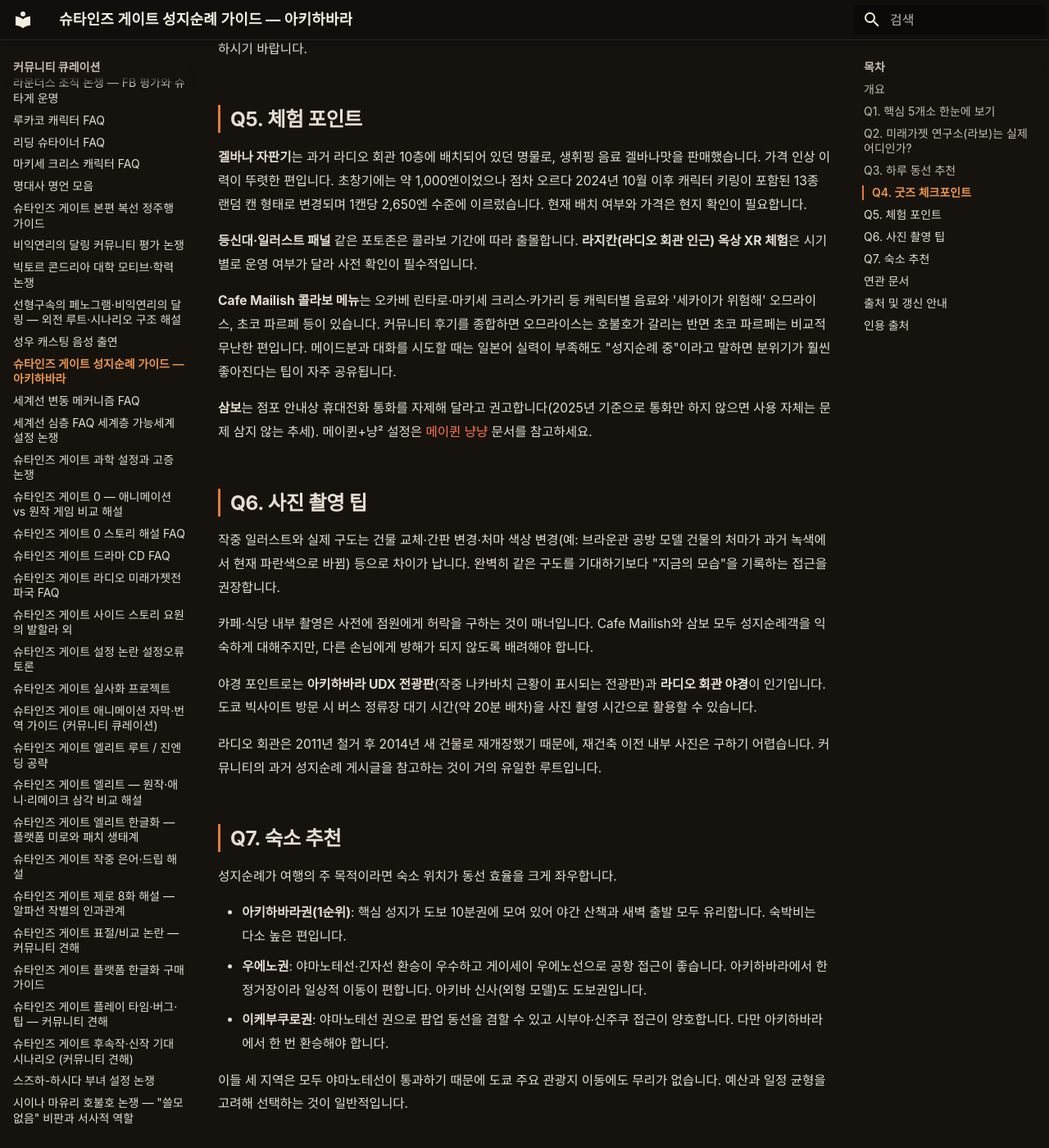
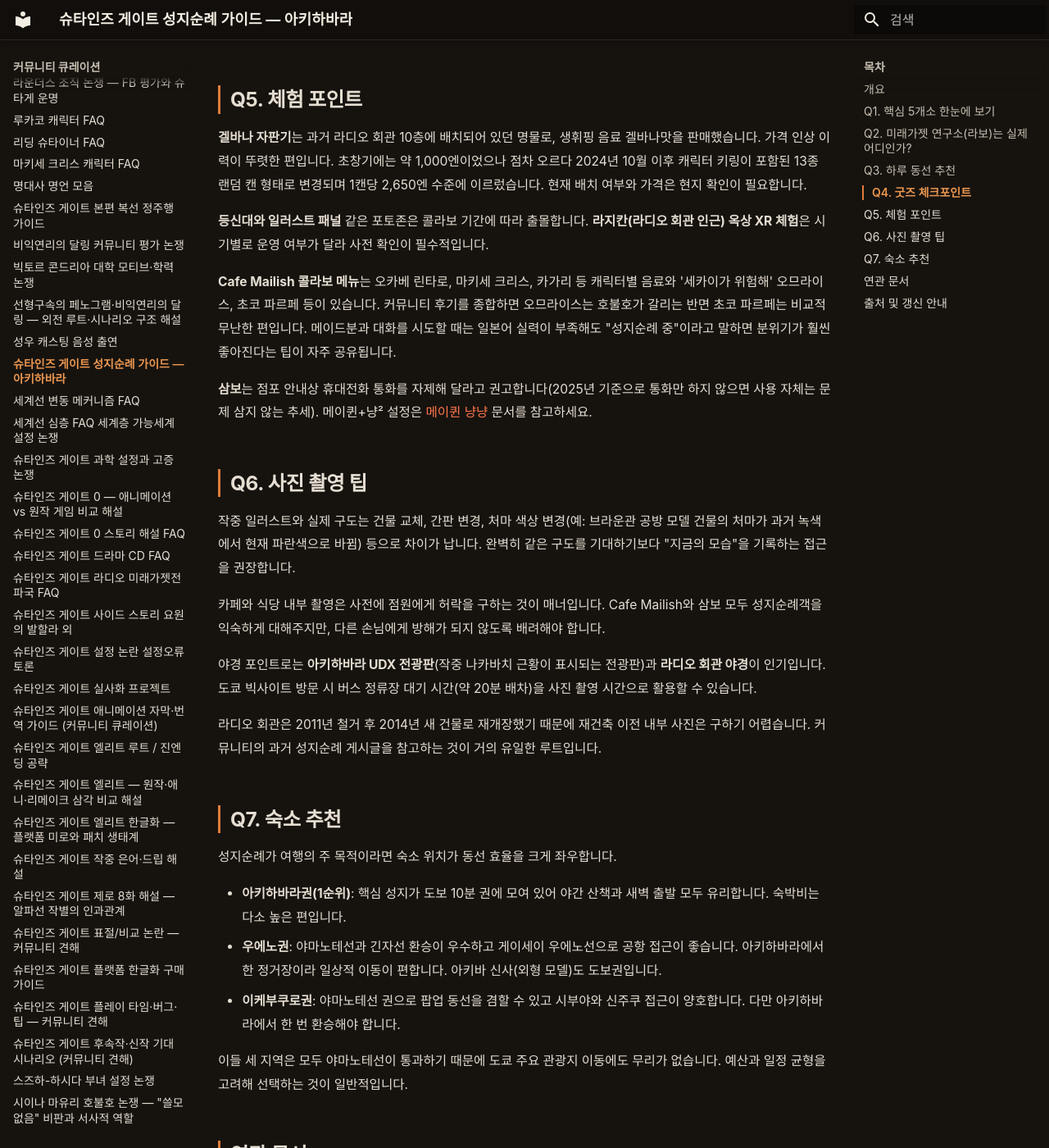
Before and after one commit to sgwiki/sgwiki.github.io, an MkDocs documentation site: the page built from wiki/커뮤니티-큐레이션/성지순례-가이드-아키하바라.md, in a window 1280 px wide and 1400 px high, scrolled down 2888 px. Shown: the whole window at 82% size. Built offline with MkDocs 1.6.1 and Material for MkDocs 9.7.7, drawn with Linux system fonts in a browser that asks for light colours; some web fonts are replaced; some of the changed text lies outside the part shown.

Commit message:
chore(wiki): 성지순례-가이드-아키하바라 정비 — frontmatter last_verified 추가·빈 '## 인용 출처' 고아 헤더 제거·문체 교정(중점(·)→쉼표 산문 통일·과도 격식체 '확인하시기 바랍니다'→'확인하세요'·불필요 쉼표·중복 표현 제거·wiki-link 용어 정리)
Co-Authored-By: Claude Opus 4.6 <noreply@anthropic.com>

```diff
--- a/wiki/커뮤니티-큐레이션/성지순례-가이드-아키하바라.md
+++ b/wiki/커뮤니티-큐레이션/성지순례-가이드-아키하바라.md
@@ -5,19 +5,20 @@ type: faq
 genre: faq
 evidence_grade: corroborated
 created: 2026-06-30
+last_verified: 2026-07-01
 spoiler: none
 ---
 
 !!! warning "스포일러 안내"
-    이 가이드는 본문에서 결말을 직접 다루지 않지만, wiki-link로 연결된 설정 문서 일부가 엔드게임 스포일러를 포함합니다. 링크 클릭 시 주의하세요.
+    이 가이드는 본문에서 결말을 직접 다루지 않지만, 연결된 설정 문서 일부가 엔드게임 스포일러를 포함합니다. 링크 클릭 시 주의하세요.
 
 # 슈타인즈 게이트 성지순례 가이드 — 아키하바라
 
 ## 개요
 
-슈타인즈 게이트 팬 커뮤니티에서 가장 인기 있는 주제 중 하나가 바로 "성지순례"입니다. 특히 도쿄 아키하바라는 작품의 주무대이자 실제 점포·건물이 다수 등장하는 곳이라, 팬 여행객들 사이에서 동선·굿즈 정보·사진 촬영 팁 등이 반복적으로 오가고 있습니다. 이 가이드는 그런 커뮤니티의 실전 질문을 모아, 아키하바라를 중심으로 한 작중 무대 장소들을 팬 여행 관점에서 정리합니다.
+슈타인즈 게이트 팬 커뮤니티에서 가장 인기 있는 주제 중 하나가 "성지순례"입니다. 도쿄 아키하바라는 작품의 주무대이자 실제 점포와 건물이 다수 등장하는 곳이라, 팬 여행객 사이에서 동선, 굿즈 정보, 사진 촬영 팁 등이 반복적으로 오갑니다. 이 가이드는 커뮤니티의 실전 질문을 모아, 아키하바라를 중심으로 한 작중 무대 장소들을 팬 여행 관점에서 정리합니다.
 
-이 문서는 "어디를, 어떻게, 언제 가느냐"라는 FAQ에 답하는 것이 목적입니다. 각 장소의 설정·세계선적 의미 같은 상세 해설은 설정 중심 문서에 위임합니다. 점포 운영시간·휴무·재고는 변동성이 높으므로, 방문 전 공식 사이트나 구글 지도로 반드시 재확인하세요.
+이 문서는 "어디를, 어떻게, 언제 가느냐"라는 FAQ에 답하는 것이 목적입니다. 각 장소의 설정과 세계선적 의미 같은 상세 해설은 설정 중심 문서에 위임합니다. 점포 운영시간, 휴무, 재고는 변동성이 높으므로 방문 전에 공식 사이트나 구글 지도로 반드시 재확인하세요.
 
 ## Q1. 핵심 5개소 한눈에 보기
 
@@ -46,57 +47,57 @@ spoiler: none
 커뮤니티에서 가장 많이 추천되는 1일 동선은 다음과 같습니다.
 
 1. **아키하바라역 전기상가 입구**에서 출발
-2. **주오도리**를 따라 북상 → **라디오 회관**(1·3·4·8층 굿즈 존)
+2. **주오도리**를 따라 북상 → **라디오 회관**(1, 3, 4, 8층 굿즈 존)
 3. **아키하바라 UDX** 계단(올라가는 계단이 인기 포토존)
-4. 주오도리를 스에히로초까지 가서 골목으로 꺾어 **코히야마 빌딩**(라보·브라운관 공방 외관)
+4. 주오도리를 스에히로초까지 가서 골목으로 꺾어 **코히야마 빌딩**(라보, 브라운관 공방 외관)
 5. 인근 **Cafe Mailish**(메이퀸+냥² 모델)
 6. 같은 골목의 **삼보**에서 점심
 7. **만세이바시 다리**를 건너 **야나기모리 신사**(야나바야시 신사 모델)로 이동 — 석양 시간대가 특히 추천됩니다.
 
 이 동선은 작중 인물들의 이동 흐름과도 겹쳐 "같은 길을 걷는" 경험을 주기 때문에 인기가 높습니다.
 
-도쿄 빅사이트(코미케·동인지 즉매회 장면)와 이케부쿠로 PARCO 팝업 스토어는 별도 반나절을 추가하는 것이 좋습니다. 특히 도쿄 빅사이트는 아키하바라에서 버스로 약 20분 간격으로 배차되므로 대기 시간을 일정에 반영해야 합니다. 이케부쿠로는 야마노테선으로 환승 한 번이 필요하지만 팝업 동선과 시부야·신주쿠 접근을 겸할 수 있어 숙소 후보로도 자주 거론됩니다. 자세한 지역 설정은 [아키하바라](../setting/아키하바라.md) 문서를 참고하세요.
+도쿄 빅사이트(코미케, 동인지 즉매회 장면)와 이케부쿠로 PARCO 팝업 스토어는 별도 반나절을 추가하는 것이 좋습니다. 특히 도쿄 빅사이트는 아키하바라에서 버스로 약 20분 간격으로 배차되므로 대기 시간을 일정에 반영해야 합니다. 이케부쿠로는 야마노테선으로 환승 한 번이 필요하지만 팝업 동선과 시부야, 신주쿠 접근을 겸할 수 있어 숙소 후보로도 자주 거론됩니다. 자세한 지역 설정은 [아키하바라](../setting/아키하바라.md) 문서를 참고하세요.
 
 ## Q4. 굿즈 체크포인트
 
 아키하바라에서 슈타인즈 게이트 굿즈를 찾는다면 라디오 회관이 첫 번째 목적지입니다.
 
-- **라디오 회관 1층**: 캐릭터 잡지·잡화 코너.
-- **3층·4층**: 코스파(Cospa) 계열 지스토어(GEE Store)에서 티셔츠·에코백·키링 등을 취급.
+- **라디오 회관 1층**: 캐릭터 잡지, 잡화 코너.
+- **3층, 4층**: 코스파(Cospa) 계열 지스토어(GEE Store)에서 티셔츠, 에코백, 키링 등을 취급.
 - **8층**: 피규어 전문점.
-- **만다라케·스루가야** 등 중고 루트: 넨도로이드·설정집 등을 합리적인 가격에 찾을 수 있는 경우가 많습니다. 다만 택스프리 결제 방식이 점포마다 달라 현지에서 확인이 필요합니다.
+- **만다라케, 스루가야** 등 중고 루트: 넨도로이드와 설정집 등을 합리적인 가격에 찾을 수 있는 경우가 많습니다. 다만 택스프리 결제 방식이 점포마다 달라 현지에서 확인이 필요합니다.
 
 이케부쿠로 PARCO B2 팝업은 한정 기간 운영되므로 방문 전 종료 여부를 반드시 확인하세요. ELITE/RE:BOOT 등 신작 관련 굿즈는 발매 시점에 따라 재고 변동이 큽니다. 콜라보 이벤트 상품은 품절이 빠른 편이라 초반 방문이 유리하다는 커뮤니티 의견이 많습니다.
 
-모든 점포의 운영시간·휴일·취급 품목은 변동성이 높습니다. 방문 전에 공식 사이트 또는 구글 지도 최신 정보를 확인하시기 바랍니다.
+모든 점포의 운영시간, 휴일, 취급 품목은 변동성이 높습니다. 방문 전에 공식 사이트 또는 구글 지도 최신 정보를 확인하세요.
 
 ## Q5. 체험 포인트
 
 **겔바나 자판기**는 과거 라디오 회관 10층에 배치되어 있던 명물로, 생휘핑 음료 겔바나맛을 판매했습니다. 가격 인상 이력이 뚜렷한 편입니다. 초창기에는 약 1,000엔이었으나 점차 오르다 2024년 10월 이후 캐릭터 키링이 포함된 13종 랜덤 캔 형태로 변경되며 1캔당 2,650엔 수준에 이르렀습니다. 현재 배치 여부와 가격은 현지 확인이 필요합니다.
 
-**등신대·일러스트 패널** 같은 포토존은 콜라보 기간에 따라 출몰합니다. **라지칸(라디오 회관 인근) 옥상 XR 체험**은 시기별로 운영 여부가 달라 사전 확인이 필수적입니다.
+**등신대와 일러스트 패널** 같은 포토존은 콜라보 기간에 따라 출몰합니다. **라지칸(라디오 회관 인근) 옥상 XR 체험**은 시기별로 운영 여부가 달라 사전 확인이 필수적입니다.
 
-**Cafe Mailish 콜라보 메뉴**는 오카베 린타로·마키세 크리스·카가리 등 캐릭터별 음료와 '세카이가 위험해' 오므라이스, 초코 파르페 등이 있습니다. 커뮤니티 후기를 종합하면 오므라이스는 호불호가 갈리는 반면 초코 파르페는 비교적 무난한 편입니다. 메이드분과 대화를 시도할 때는 일본어 실력이 부족해도 "성지순례 중"이라고 말하면 분위기가 훨씬 좋아진다는 팁이 자주 공유됩니다.
+**Cafe Mailish 콜라보 메뉴**는 오카베 린타로, 마키세 크리스, 카가리 등 캐릭터별 음료와 '세카이가 위험해' 오므라이스, 초코 파르페 등이 있습니다. 커뮤니티 후기를 종합하면 오므라이스는 호불호가 갈리는 반면 초코 파르페는 비교적 무난한 편입니다. 메이드분과 대화를 시도할 때는 일본어 실력이 부족해도 "성지순례 중"이라고 말하면 분위기가 훨씬 좋아진다는 팁이 자주 공유됩니다.
 
 **삼보**는 점포 안내상 휴대전화 통화를 자제해 달라고 권고합니다(2025년 기준으로 통화만 하지 않으면 사용 자체는 문제 삼지 않는 추세). 메이퀸+냥² 설정은 [메이퀸 냥냥](../setting/메이퀸-냥냥.md) 문서를 참고하세요.
 
 ## Q6. 사진 촬영 팁
 
-작중 일러스트와 실제 구도는 건물 교체·간판 변경·처마 색상 변경(예: 브라운관 공방 모델 건물의 처마가 과거 녹색에서 현재 파란색으로 바뀜) 등으로 차이가 납니다. 완벽히 같은 구도를 기대하기보다 "지금의 모습"을 기록하는 접근을 권장합니다.
+작중 일러스트와 실제 구도는 건물 교체, 간판 변경, 처마 색상 변경(예: 브라운관 공방 모델 건물의 처마가 과거 녹색에서 현재 파란색으로 바뀜) 등으로 차이가 납니다. 완벽히 같은 구도를 기대하기보다 "지금의 모습"을 기록하는 접근을 권장합니다.
 
-카페·식당 내부 촬영은 사전에 점원에게 허락을 구하는 것이 매너입니다. Cafe Mailish와 삼보 모두 성지순례객을 익숙하게 대해주지만, 다른 손님에게 방해가 되지 않도록 배려해야 합니다.
+카페와 식당 내부 촬영은 사전에 점원에게 허락을 구하는 것이 매너입니다. Cafe Mailish와 삼보 모두 성지순례객을 익숙하게 대해주지만, 다른 손님에게 방해가 되지 않도록 배려해야 합니다.
 
 야경 포인트로는 **아키하바라 UDX 전광판**(작중 나카바치 근황이 표시되는 전광판)과 **라디오 회관 야경**이 인기입니다. 도쿄 빅사이트 방문 시 버스 정류장 대기 시간(약 20분 배차)을 사진 촬영 시간으로 활용할 수 있습니다.
 
-라디오 회관은 2011년 철거 후 2014년 새 건물로 재개장했기 때문에, 재건축 이전 내부 사진은 구하기 어렵습니다. 커뮤니티의 과거 성지순례 게시글을 참고하는 것이 거의 유일한 루트입니다.
+라디오 회관은 2011년 철거 후 2014년 새 건물로 재개장했기 때문에 재건축 이전 내부 사진은 구하기 어렵습니다. 커뮤니티의 과거 성지순례 게시글을 참고하는 것이 거의 유일한 루트입니다.
 
 ## Q7. 숙소 추천
 
 성지순례가 여행의 주 목적이라면 숙소 위치가 동선 효율을 크게 좌우합니다.
 
-- **아키하바라권(1순위)**: 핵심 성지가 도보 10분권에 모여 있어 야간 산책과 새벽 출발 모두 유리합니다. 숙박비는 다소 높은 편입니다.
-- **우에노권**: 야마노테선·긴자선 환승이 우수하고 게이세이 우에노선으로 공항 접근이 좋습니다. 아키하바라에서 한 정거장이라 일상적 이동이 편합니다. 아키바 신사(외형 모델)도 도보권입니다.
-- **이케부쿠로권**: 야마노테선 권으로 팝업 동선을 겸할 수 있고 시부야·신주쿠 접근이 양호합니다. 다만 아키하바라에서 한 번 환승해야 합니다.
+- **아키하바라권(1순위)**: 핵심 성지가 도보 10분 권에 모여 있어 야간 산책과 새벽 출발 모두 유리합니다. 숙박비는 다소 높은 편입니다.
+- **우에노권**: 야마노테선과 긴자선 환승이 우수하고 게이세이 우에노선으로 공항 접근이 좋습니다. 아키하바라에서 한 정거장이라 일상적 이동이 편합니다. 아키바 신사(외형 모델)도 도보권입니다.
+- **이케부쿠로권**: 야마노테선 권으로 팝업 동선을 겸할 수 있고 시부야와 신주쿠 접근이 양호합니다. 다만 아키하바라에서 한 번 환승해야 합니다.
 
 이들 세 지역은 모두 야마노테선이 통과하기 때문에 도쿄 주요 관광지 이동에도 무리가 없습니다. 예산과 일정 균형을 고려해 선택하는 것이 일반적입니다.
 
@@ -112,12 +113,10 @@ spoiler: none
 
 ## 출처 및 갱신 안내
 
-이 문서는 아래 범주의 출처를 산문으로 가공·종합하여 작성했습니다.
+이 문서는 아래 범주의 출처를 산문으로 가공하고 종합하여 작성했습니다.
 
-- **점포 공식 정보**: 라디오 회관, 삼보, Cafe Mailish 등 운영시간·주소·휴무는 각 점포 공식 사이트 및 구글 지도 최신 정보를 기준으로 정리했습니다. 점포 정보는 변동성이 높아 본문에 고정 수치를 기재하더라도 방문 전 재확인이 필요합니다.
-- **팬 분석·무대탐방 자료**: 나무위키 무대탐방 문서의 장소·주소·운영시간 데이터를 산문으로 재구성했습니다.
-- **커뮤니티 실전 후기**: 성지순례 게시글·Q&A에서 반복적으로 등장하는 동선·굿즈·체험 정보를 산문으로 통합 정리했습니다. 커뮤니티 출처는 식별자 노출 금지 원칙에 따라 개별 인용 표시를 생략합니다.
+- **점포 공식 정보**: 라디오 회관, 삼보, Cafe Mailish 등 운영시간, 주소, 휴무는 각 점포 공식 사이트 및 구글 지도 최신 정보를 기준으로 정리했습니다. 점포 정보는 변동성이 높아 본문에 고정 수치를 기재하더라도 방문 전 재확인이 필요합니다.
+- **팬 분석, 무대탐방 자료**: 나무위키 무대탐방 문서의 장소, 주소, 운영시간 데이터를 산문으로 재구성했습니다.
+- **커뮤니티 실전 후기**: 성지순례 게시글과 Q&A에서 반복적으로 등장하는 동선, 굿즈, 체험 정보를 산문으로 통합 정리했습니다. 커뮤니티 출처는 개인 식별 방지를 위해 개별 인용 표시를 생략합니다.
 
-겔바나 자판기 가격·팝업 스토어 기간·라지칸 XR 운영 여부 등은 시점에 따라 빠르게 변합니다. 본문 수치는 2026년 6월 말 기준이며, 방문 시점의 최신 정보를 반드시 확인하세요.
-
-## 인용 출처
+겔바나 자판기 가격, 팝업 스토어 기간, 라지칸 XR 운영 여부 등은 시점에 따라 빠르게 변합니다. 본문 수치는 2026년 6월 말 기준이며, 방문 시점의 최신 정보를 반드시 확인하세요.
```
Also changed, not shown: other parts of wiki/커뮤니티-큐레이션/성지순례-가이드-아키하바라.md (+3 -3 lines).
